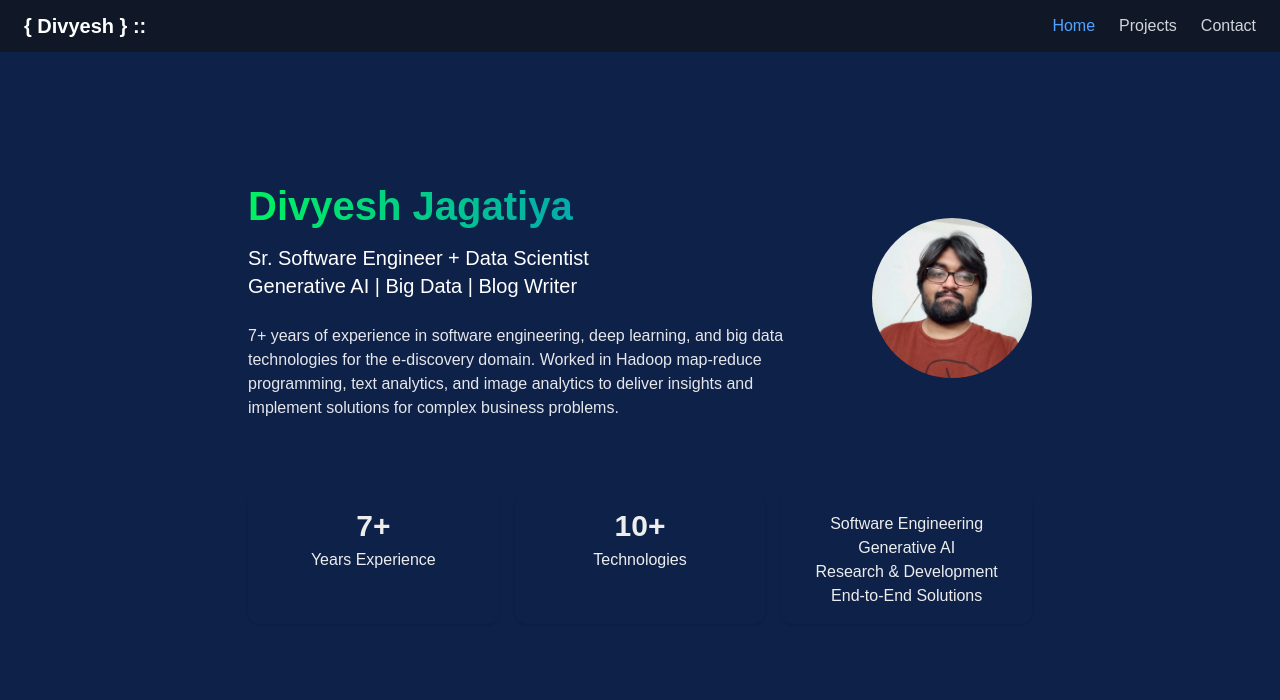
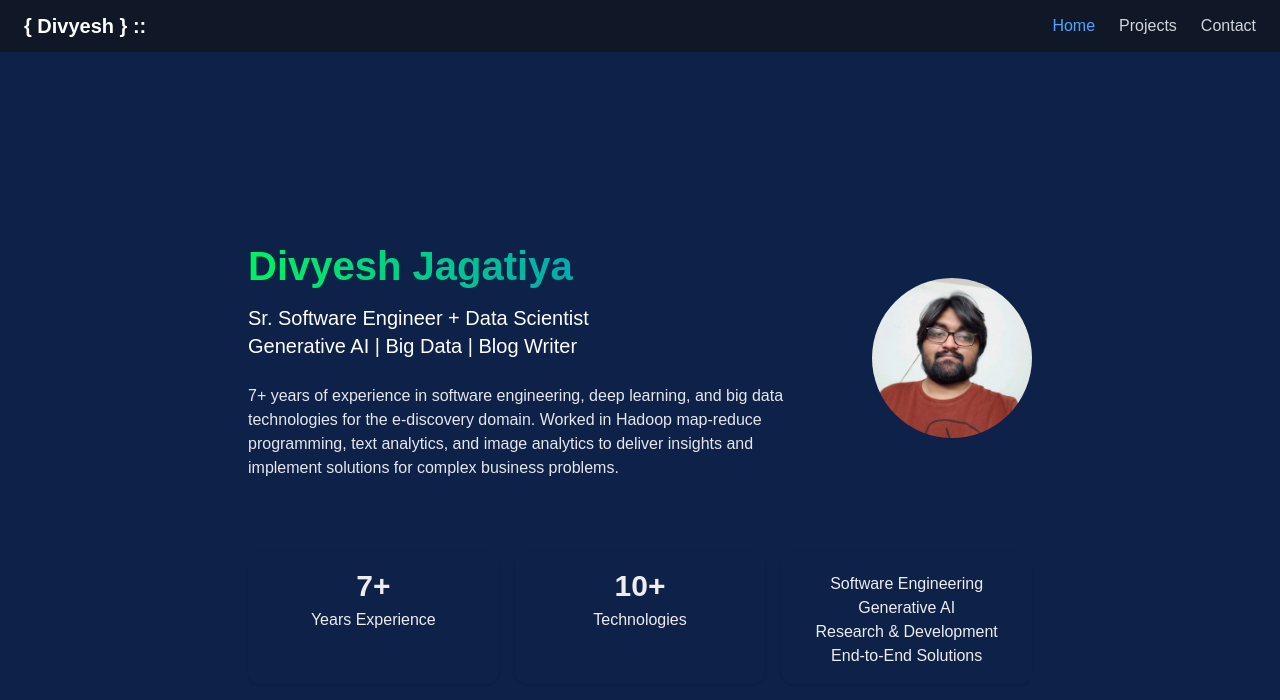
Before and after one commit to djagatiya/my-portfolio, a Next.js app: page / in a window 1280 px wide. Shown: the top 700 px of the page. Built offline with nearby package versions, Linux system fonts and the light colour scheme.

Commit message:
added padding in intro.

```diff
--- a/src/app/page.js
+++ b/src/app/page.js
@@ -58,7 +58,7 @@ export default function Home() {
     <main className="h-screen overflow-y-scroll snap-y snap-mandatory">
 
       {/* Intro Section */}
-      <section id="intro" className="snap-start min-h-screen flex items-center justify-center px-6" style={{"background" : "#0E2148"}}>
+      <section id="intro" className="snap-start min-h-screen flex items-center justify-center px-6 pt-30" style={{"background" : "#0E2148"}}>
         <div className="flex flex-col items-center gap-6 max-w-5xl">
           <div className="flex flex-col md:flex-row items-center gap-12">
             <div className="text-center md:text-left max-w-xl">
```
